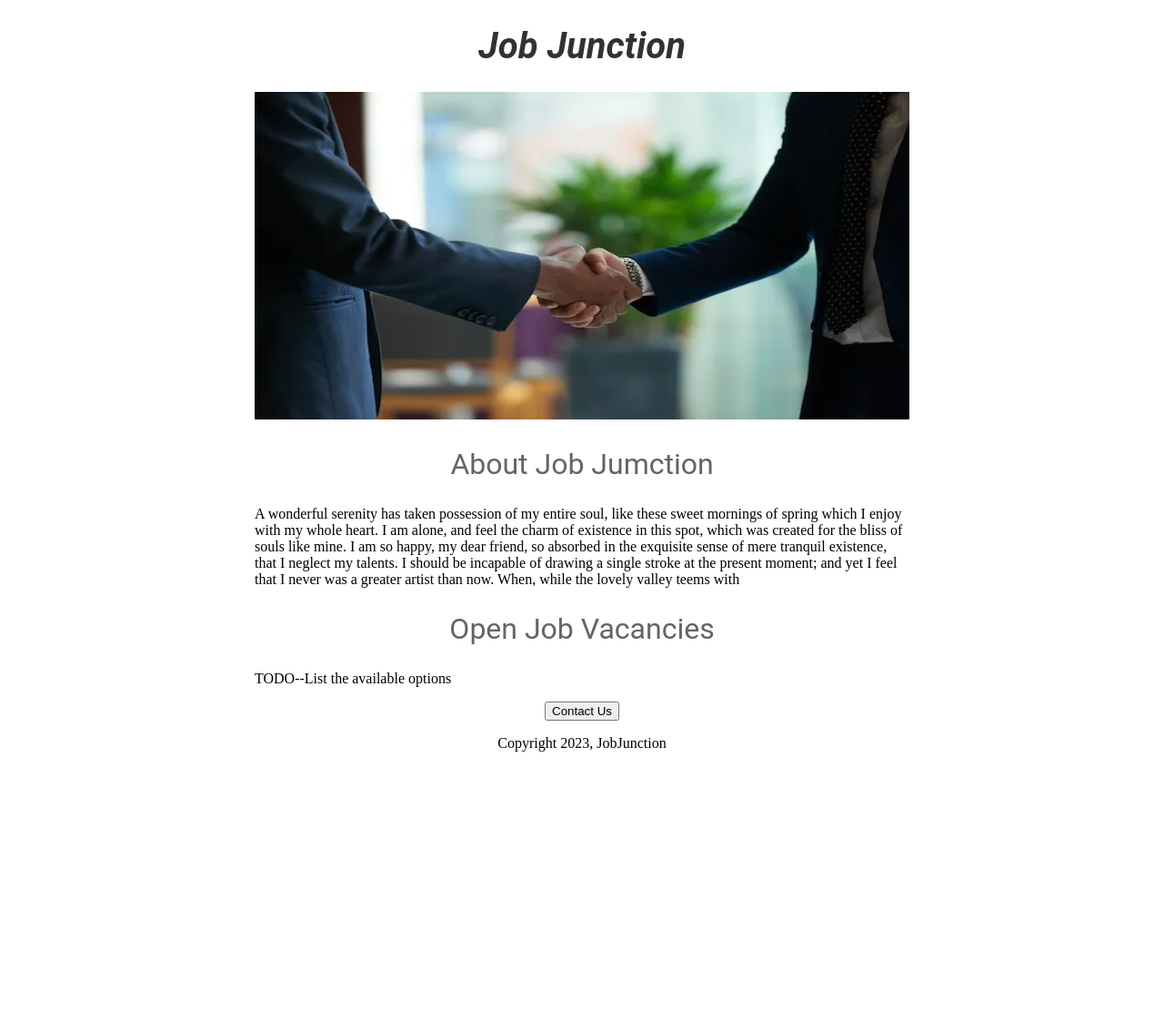
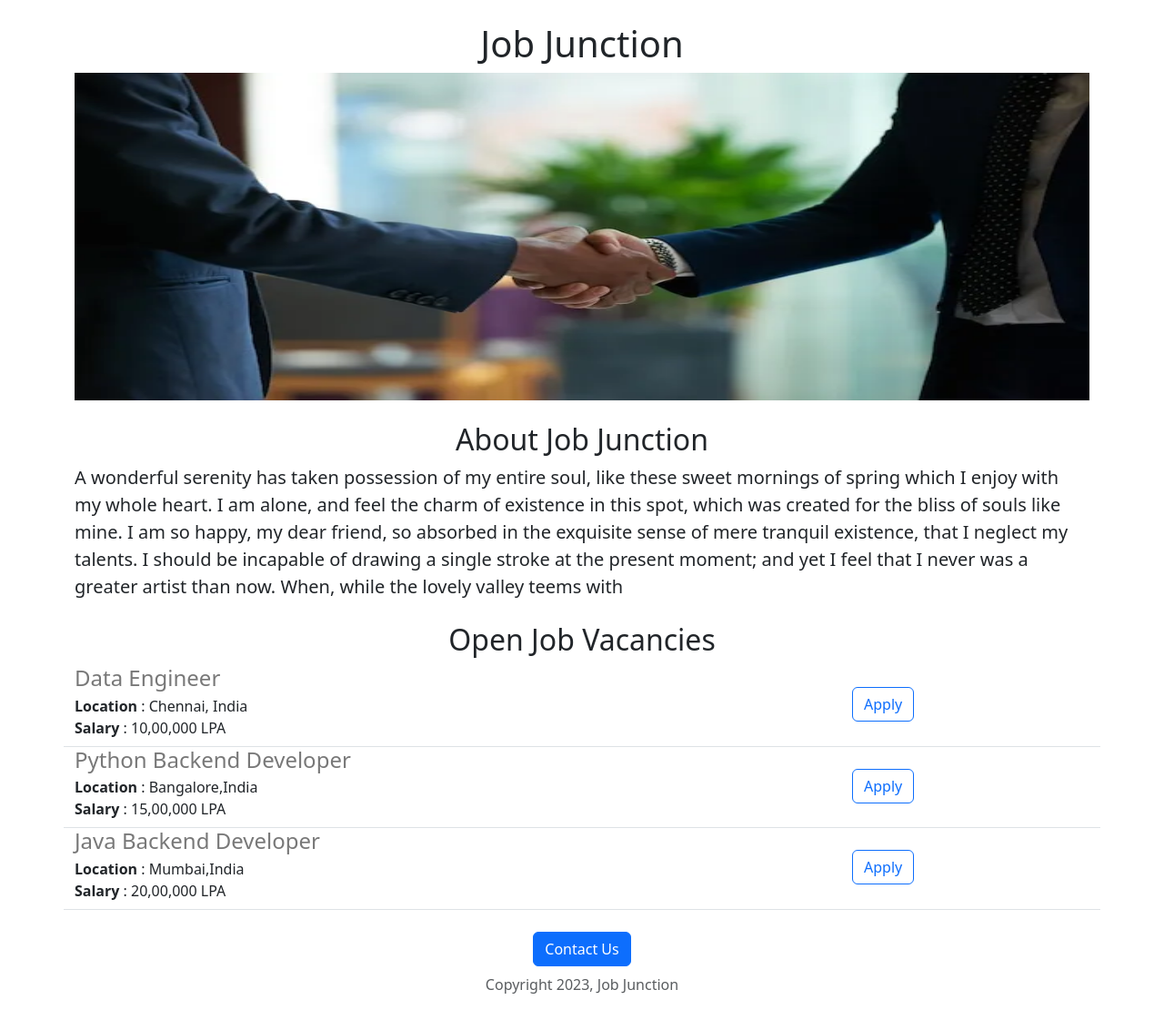
Before and after one commit to paris-rahman/careers-website, a Flask app: page / in a window 1280 px wide. Shown: the whole page at 91% size. Before the commit the page ends 826 px from the top, so only its background shows below. Run offline with Flask 3, Linux system fonts and the light colour scheme.

Commit message:
Added the initial page with bootstrp

```diff
--- a/app.py
+++ b/app.py
@@ -1,11 +1,38 @@
-from flask import Flask, render_template
+from flask import Flask, render_template,jsonify
 
 app = Flask(__name__)
+
+JOBS = [
+  {
+    "id" : 1,
+    "title" : "Data Engineer",
+    "location" :"Chennai, India",
+    "salary" : "10,00,000 LPA"
+  },
+  {
+    "id" : 2,
+    "title" : "Python Backend Developer",
+    "location" :"Bangalore,India",
+    "salary" : "15,00,000 LPA"
+  },
+  {
+    "id" : 3,
+    "title" : "Java Backend Developer",
+    "location" :"Mumbai,India",
+    "salary" : "20,00,000 LPA"
+  }
+
+
+]
 
 
 @app.route("/")
 def hello_world():
-  return render_template("home.html")
+  return render_template("home.html",jobs = JOBS)
+
+@app.route("/api/jobs")
+def display_jobs():
+  return jsonify(JOBS)
 
 
 if __name__ == "__main__":
--- a/templates/home.html
+++ b/templates/home.html
@@ -1,16 +1,12 @@
 <!DOCTYPE html>
 <html>
 <head>
+  <meta charset="utf-8">
+  <meta name="viewport" content="width=device-width, initial-scale=1">
+  <link href="https://cdn.jsdelivr.net/npm/bootstrap@5.3.2/dist/css/bootstrap.min.css" rel="stylesheet" integrity="sha384-T3c6CoIi6uLrA9TneNEoa7RxnatzjcDSCmG1MXxSR1GAsXEV/Dwwykc2MPK8M2HN" crossorigin="anonymous">
 <title>Job Junction</title>
   <style>
-    h1{
-      font-size: 40px;
-      font-weight:bold;
-      font-style: italic;
-      font-family:Roboto;
-      text-align: center;
-      color:rgb(50,50,50);
-    }
+
 
     #banner{
       width: 100%;
@@ -18,38 +14,30 @@
       object: fit; : cover;
     }
 
-    h2{
-      font-size: 32px;
-      font-family:Roboto;
-      text-align: center;
-      font-weight:normal;
-      color:rgb(100,100,100);
-    }
-
-    .classtext{
-      font-family:Roboto;
-      color:rgb(80,80,80);
-    }
-
-    #container{
-      max-width : 720px;
-      margin : 0 auto 0 auto;
-    }
   </style>
 </head>
 <body>
-  <div id = "container">
-    <h1>Job Junction</h1>
+  <div class = "container">
+    <h1 class = "text-center mt-4 mb-2">Job Junction</h1>
     <img id = "banner" src="https://careers-website--parisrahman96.repl.co/static/Banner.jpeg" alt="HTML Dog">
 
-    <h2>About Job Jumction</h2>
-        <p class = "bodytext">A wonderful serenity has taken possession of my entire soul, like these sweet mornings of spring which I enjoy with my whole heart. I am alone, and feel the charm of existence in this spot, which was created for the bliss of souls like mine. I am so happy, my dear friend, so absorbed in the exquisite sense of mere tranquil existence, that I neglect my talents. I should be incapable of drawing a single stroke at the present moment; and yet I feel that I never was a greater artist than now. When, while the lovely valley teems with</p>
+    <h2 class = "text-center mt-4 mb-2">About Job Junction</h2>
+        <p class = "lead">A wonderful serenity has taken possession of my entire soul, like these sweet mornings of spring which I enjoy with my whole heart. I am alone, and feel the charm of existence in this spot, which was created for the bliss of souls like mine. I am so happy, my dear friend, so absorbed in the exquisite sense of mere tranquil existence, that I neglect my talents. I should be incapable of drawing a single stroke at the present moment; and yet I feel that I never was a greater artist than now. When, while the lovely valley teems with</p>
 
-    <h2>Open Job Vacancies</h2>
-      <p class = "bodytext">TODO--List the available options</p>
-            <div style = "text-align:center;">
-              <button>Contact Us</button>
-              <p>Copyright 2023, JobJunction</p>
+    <h2 class = "text-center mt-4 mb-2">Open Job Vacancies</h2>
+
+
+      <div>
+        {% for job in jobs %}
+          {% include 'jobitem.html' %}
+
+        {% endfor %}
+
+      </div>
+
+            <div class="text-center card-footer text-body-secondary mt-4">
+              <button class="btn btn-primary">Contact Us</button>
+              <p class = "mt-2">Copyright 2023, Job Junction</p>
             </div>
     </div>
 </body>
--- /dev/null
+++ b/templates/jobitem.html
@@ -0,0 +1,17 @@
+<div class="border-bottom row" style = "margin-botton:4px; padding-bottom : 8px;">
+  <div class = "col-9">
+    <h4 style = "color: rgb(120,120,120); margin-bottom : 4px;">
+    {{job["title"]}}</h4>
+    <div>
+    <b>Location</b> : {{job["location"]}}
+    </div>
+    {% if 'salary' in job %}
+    <div>
+    <b>Salary</b> : {{job["salary"]}}
+    </div>
+    {%endif%}
+  </div>
+  <div class = "col-3 mt-4">
+  <button type="button" class="btn btn-outline-primary">Apply</button>
+  </div>
+</div>
```
Also changed, not shown: templates/homewithcss.html (added, +57 -0 lines).
